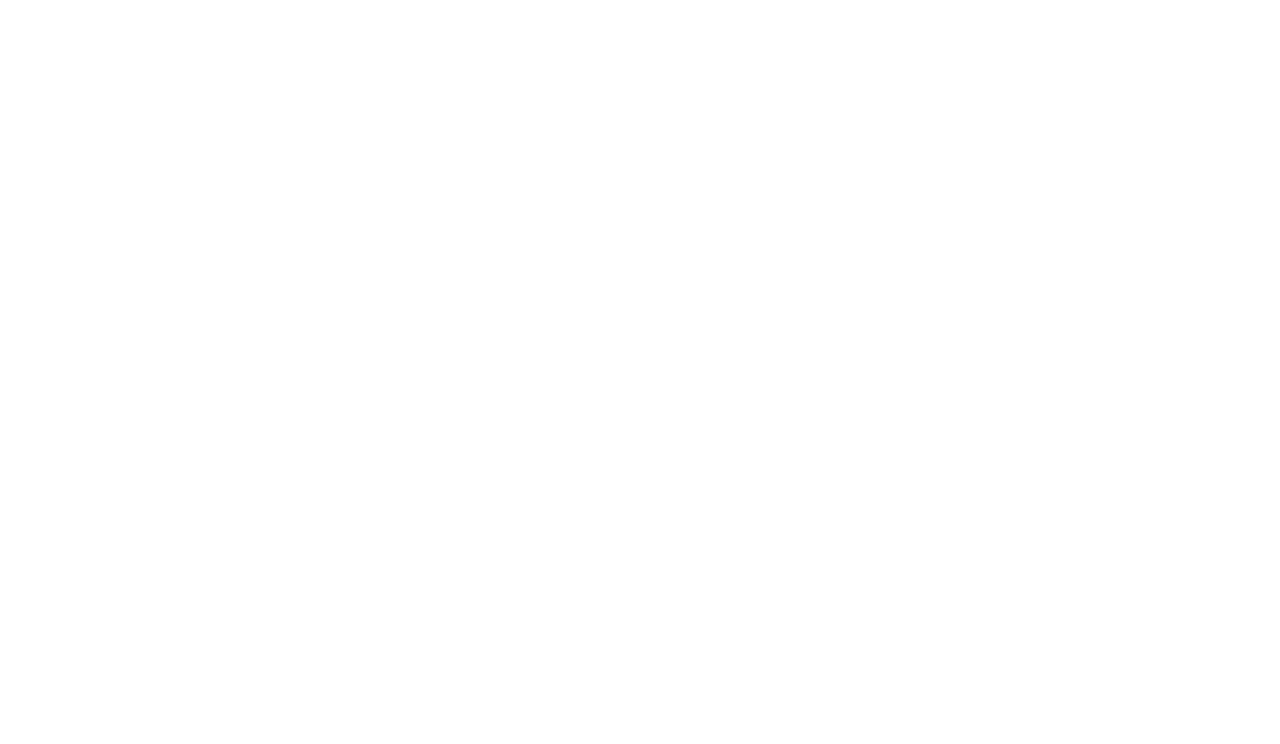
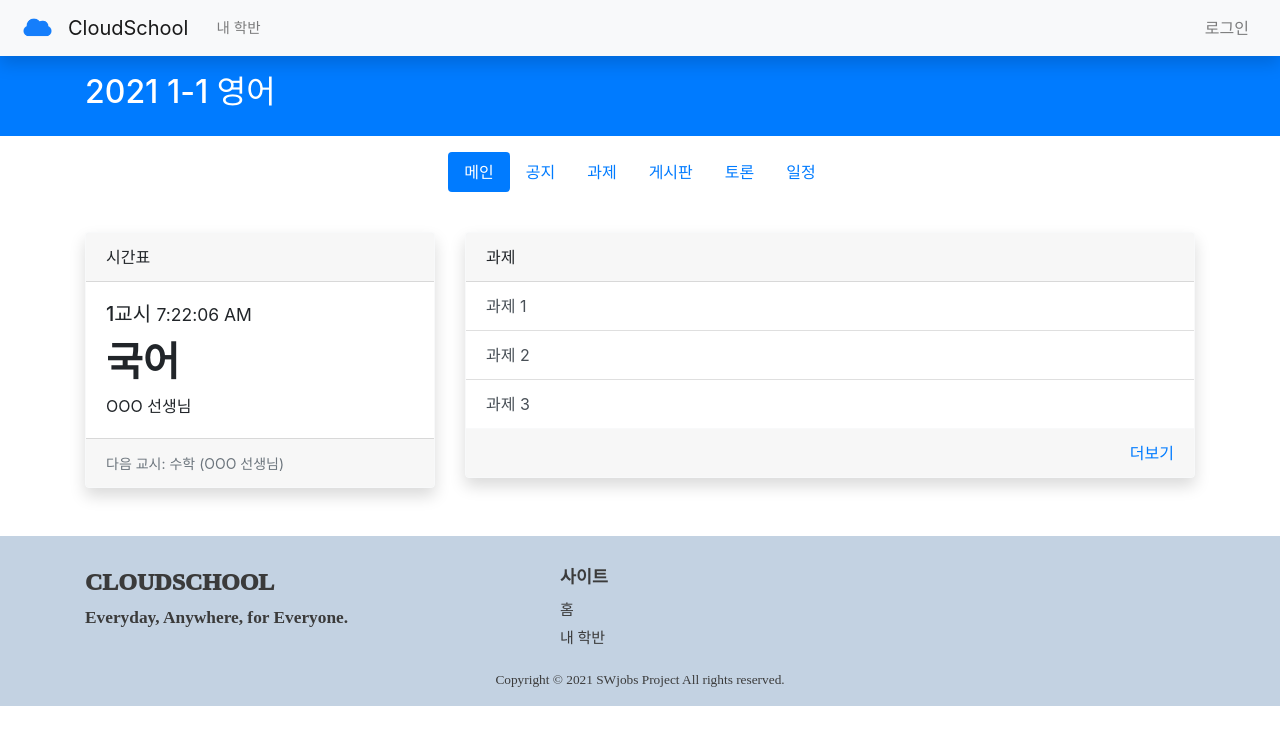
Before and after one commit to SWjobs/cloudschool-client, a Next.js app: page /class/1 in a window 1280 px wide. Shown: the top 744 px of the page. Built offline with nearby package versions, Linux system fonts and the light colour scheme.

Commit message:
Add: 반 메인화면 개발중

```diff
--- a/pages/class/[class_id].tsx
+++ b/pages/class/[class_id].tsx
@@ -1,4 +1,7 @@
+import React from "react"
+import Layout from "components/Layout"
 import { GetServerSideProps, NextPage } from "next"
+import { Button, Card, Col, Container, ListGroup, Nav, Row } from "react-bootstrap"
 
 interface ClassHomeProps {
   classId: string
@@ -15,7 +18,70 @@
 
 const ClassHome: NextPage<ClassHomeProps> = ({ classId }) => {
   return (
-    null
+    <Layout>
+      <div className="bg-primary" style={{ height: 80 }}>
+        <Container fluid="sm" className="d-flex align-items-center h-100">
+          <h1 className="text-white" style={{ fontSize: 32 }}>2021 1-1 영어</h1>
+        </Container>
+      </div>
+      <Nav className="justify-content-center p-3" variant="pills" defaultActiveKey="main">
+        <Nav.Item>
+          <Nav.Link eventKey="main">메인</Nav.Link>
+        </Nav.Item>
+        <Nav.Item>
+          <Nav.Link eventKey="notices">공지</Nav.Link>
+        </Nav.Item>
+        <Nav.Item>
+          <Nav.Link eventKey="assignments">과제</Nav.Link>
+        </Nav.Item>
+        <Nav.Item>
+          <Nav.Link eventKey="boards">게시판</Nav.Link>
+        </Nav.Item>
+        <Nav.Item>
+          <Nav.Link eventKey="debates">토론</Nav.Link>
+        </Nav.Item>
+        <Nav.Item>
+          <Nav.Link eventKey="calandar">일정</Nav.Link>
+        </Nav.Item>
+      </Nav>
+
+      <Container fluid="lg" className="mt-4 mb-5">
+        <Row>
+          <Col xs={4}>
+            <Card border="light" className="shadow">
+              <Card.Header>시간표</Card.Header>
+              <Card.Body>
+                <Card.Title>1교시 <small>{new Date().toLocaleTimeString()}</small></Card.Title>
+                <Card.Text className="h1 font-weight-bold">국어</Card.Text>
+                <Card.Text>OOO 선생님</Card.Text>
+              </Card.Body>
+              <Card.Footer>
+                <small className="text-muted">다음 교시: 수학 (OOO 선생님)</small>
+              </Card.Footer>
+            </Card>
+          </Col>
+          <Col xs={8}>
+            <Card border="light" className="shadow">
+              <Card.Header>과제</Card.Header>
+              <ListGroup variant="flush">
+                <ListGroup.Item action>
+                  과제 1
+                </ListGroup.Item>
+                <ListGroup.Item action>
+                  과제 2
+                </ListGroup.Item>
+                <ListGroup.Item action>
+                  과제 3
+                </ListGroup.Item>
+              </ListGroup>
+              <Card.Footer className="text-right">
+                <a href="#">더보기</a>
+              </Card.Footer>
+            </Card>
+          </Col>
+        </Row>
+      </Container>
+    </Layout>
   )
 }
 
--- a/pages/class/index.tsx
+++ b/pages/class/index.tsx
@@ -1,6 +1,7 @@
 import React from 'react'
 import Layout from 'components/Layout'
 import { Button, Card, Col, Container, Row } from 'react-bootstrap'
+import Router from 'next/router'
 
 const Classrooms = () => {
   return (
@@ -20,7 +21,7 @@
           </Row>
           <Row>
             <Col xs={4}>
-              <Card bg="light" className="cursor-pointer shadow-sm">
+              <Card className="cursor-pointer shadow-sm" onClick={() => Router.push('/class/asdf', undefined, { shallow: true })}>
                 <Card.Body>
                   <Card.Title>2021 1-1 영어</Card.Title>
                   <Card.Text>2021학년도 1학년 1학기 영어</Card.Text>
```
